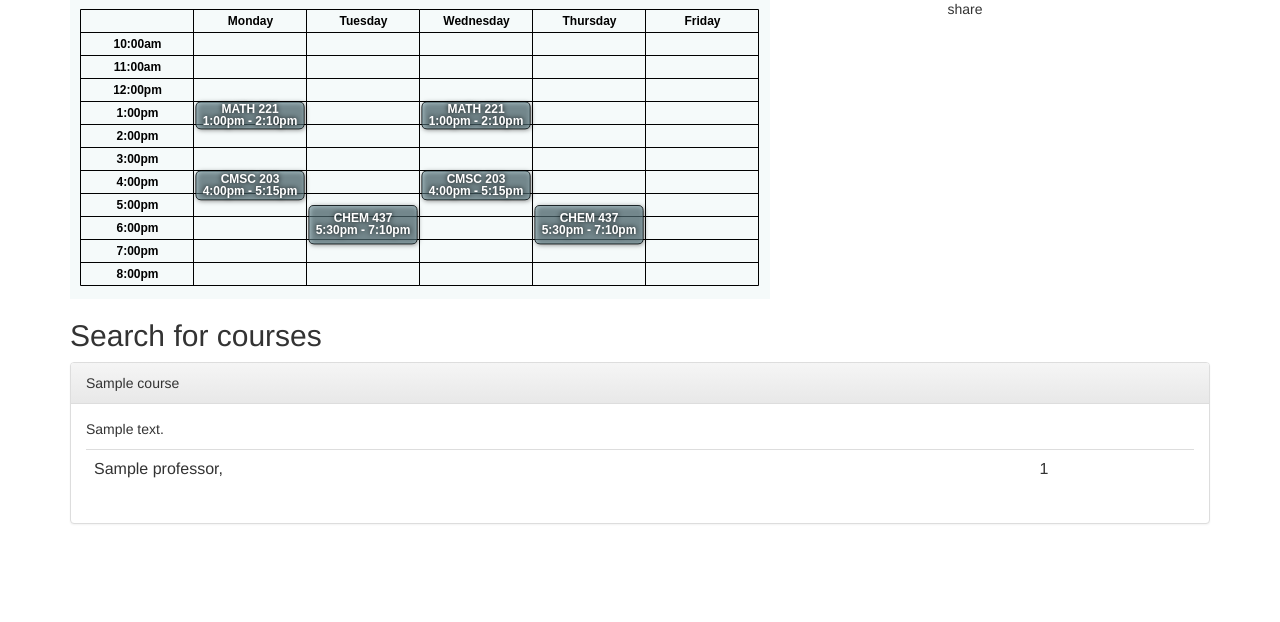
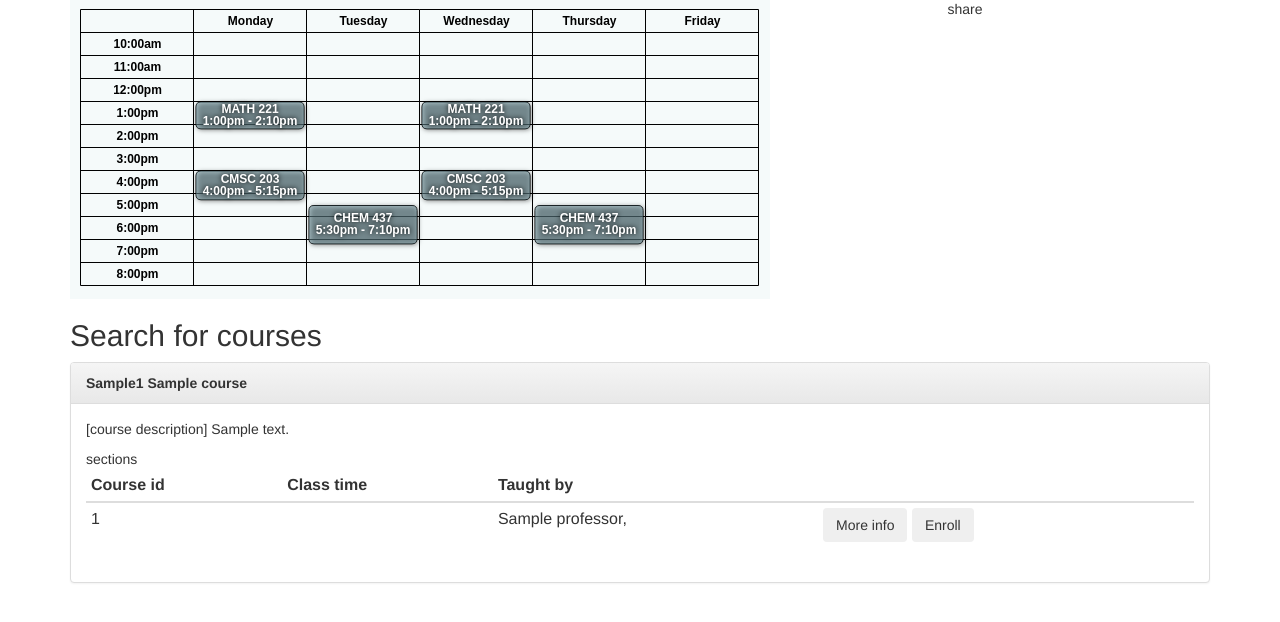
Before and after one commit to ErillLab/hack_umbc, a Django app: page /schedulerapp/home/ in a window 1280 px wide. Shown: the part 71-693 px from the top of the page. Run offline with Django 3.2, Linux system fonts and the light colour scheme; tables that the repository leaves empty hold one stand-in row (values such as "Sample post"); data that the repository does not hold is empty; parts of the project's set-up code (start-up, migrations or seed data) failed here and were passed over; some libraries are stand-ins or nearby versions.

Commit message:
home.html sync

```diff
--- a/scheduler_site/schedulerapp/models.py
+++ b/scheduler_site/schedulerapp/models.py
@@ -81,3 +81,10 @@ class Session(models.Model):
     time_end_min = models.IntegerField()
     room = models.CharField(max_length=50)
     section = models.ForeignKey(Section)
+
+    def __unicode__(self):
+        return u'%s %d:%d - %d:%d' % (self.day_of_the_week,
+                                      self.time_start_hr,
+                                      self.time_start_min,
+                                      self.time_end_hr,
+                                      self.time_end_min)
--- a/scheduler_site/schedulerapp/templates/home.html
+++ b/scheduler_site/schedulerapp/templates/home.html
@@ -21,21 +21,31 @@ share
 
 <h2>Search for courses</h2>
 
-<!-- <div class="pull-right"><input type="text" value="search"></div> -->
-
 {% for course in courses %}
 <div class="panel panel-default">
-  <div class="panel-heading">{{course.title}}</div>
+  <div class="panel-heading"><b>{{course}}</b></div>
   <div class="panel-body">
-    <p>{{ course.description }}</p>
-    <table class="table">
+    <p>[course description] {{ course.description }}</p>
+    sections
+    <table class="table table-condensed">
+      <thead>
+        <tr>
+          <th>Course id</th>
+          <th>Class time</th>
+          <th>Taught by</th>
+          <th></th>
+        </tr>
+      </thead>
+      <tbody>
       {% for section in course.section_set.all %}
       <tr>
+        <td>{{ section.courseid }}</td>
+        <td>{% for session in section.session_set.all %} {{ session }}, {% endfor %}</td>
         <td>{% for prof in section.professors.all %} {{ prof }}, {% endfor %}</td>
-        <td>{{ section.courseid }}</td>
+        <td><button class="btn">More info</button> <button class="btn">Enroll</button></td>
       </tr>
       {% endfor %}
-
+      </tbody>
   </div>
 
 </div>
```
